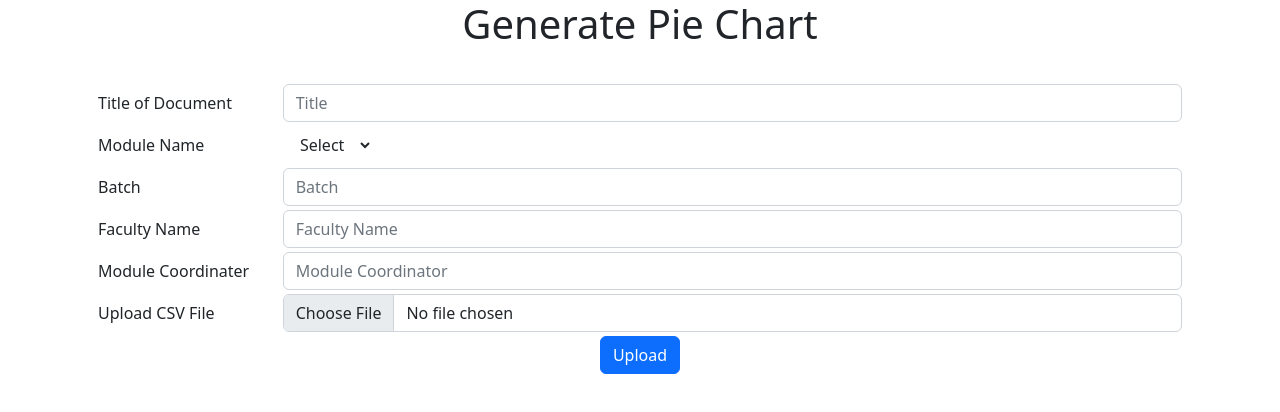
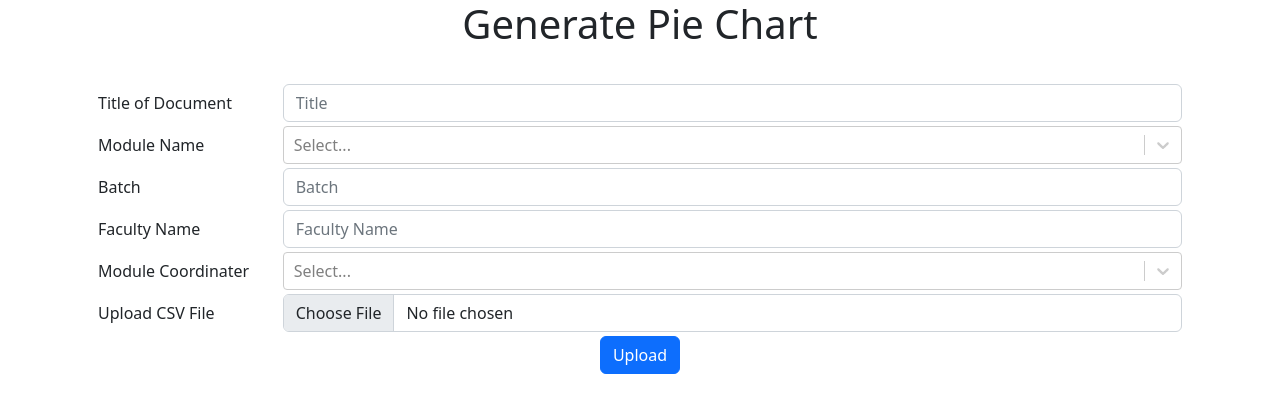
Before and after one commit to Shilbhushan-Khanderao/pie-generator-app, a React (Create React App) app: page / in a window 1280 px wide. Shown: the top 412 px of the page. Built offline with nearby package versions, Linux system fonts and the light colour scheme.

Commit message:
update of Dropdown for module name & coordinator

```diff
--- a/package.json
+++ b/package.json
@@ -3,7 +3,6 @@
   "version": "0.1.0",
   "private": true,
   "dependencies": {
-    "@react-pdf/renderer": "^3.0.2",
     "@testing-library/jest-dom": "^5.16.5",
     "@testing-library/react": "^13.4.0",
     "@testing-library/user-event": "^13.5.0",
@@ -13,6 +12,7 @@
     "react-bootstrap": "^2.7.0",
     "react-dom": "^18.2.0",
     "react-scripts": "5.0.1",
+    "react-select": "^5.7.0",
     "recharts": "^2.3.2",
     "web-vitals": "^2.1.4"
   },
--- a/src/component/InputComponent.js
+++ b/src/component/InputComponent.js
@@ -1,6 +1,7 @@
 import React from "react";
 import { useState } from "react";
 import PDFComponent from "./PDFComponent";
+import Select from "react-select";
 
 //to get all required data from user
 export const InputComponent = () => {
@@ -13,12 +14,32 @@ export const InputComponent = () => {
   const [faculty, setFaculty] = useState();
   const [moduleco, setModuleco] = useState();
 
+  const moduleCoordinatorName = [
+    { value: "Mrs. Kiran Waghmare", label: "Mrs. Kiran Waghmare" },
+    { value: "Mr. Vipul Tembulwar", label: "Mr. Vipul Tembulwar" },
+    { value: "Mrs. Shweta Bhere", label: "Mrs. Shweta Bhere" },
+    { value: "Mr. Malkeet Singh", label: "Mr. Malkeet Singh" },
+    { value: "Mr. Aniket Takmare", label: "Mr. Aniket Takmare" },
+    { value: "Mr. Aditya Kansana", label: "Mr. Aditya Kansana" },
+    { value: "Mr. Shilbhushan Khanderao", label: "Mr. Shilbhushan Khanderao" },
+  ];
+
+  const moduleNameList = [
+    { value: "CPOS", label: "CPOS" },
+    { value: "OOPJ", label: "OOPJ" },
+    { value: "ADS", label: "ADS" },
+    { value: "DBT", label: "DBT" },
+    { value: "WPT", label: "WPT" },
+    { value: "WJP", label: "WJP" },
+    { value: "SDM", label: "SDM" },
+  ];
+
+  //to set state of file uploaded
   function handleChange(e) {
     setFile(e.target.files[0]);
   }
 
-  function handleClick(e) {}
-
+  //to view the chart
   const showDiv = () => {
     setShow(true);
   };
@@ -40,7 +61,7 @@ export const InputComponent = () => {
             <div className="col-sm-10">
               <input
                 type="text"
-                class="form-control"
+                className="form-control"
                 id="title"
                 placeholder="Title"
                 onChange={(event) => setTitle(event.target.value)}
@@ -50,19 +71,10 @@ export const InputComponent = () => {
           <div className="form-group row m-1">
             <label className="col-sm-2 col-form-label">Module Name</label>
             <div className="dropdown col-sm-10">
-              <select
-                className="btn btn-outline"
-                onChange={(event) => setModuleName(event.target.value)}
-              >
-                <option value="select">Select</option>
-                <option value="CPOS">CPOS</option>
-                <option value="oopj">OOPJ</option>
-                <option value="ads">ADS</option>
-                <option value="dbt">DBT</option>
-                <option value="wpt">WPT</option>
-                <option value="wjp">WJP</option>
-                <option value="sdm">SDM</option>
-              </select>
+              <Select
+                options={moduleNameList}
+                onChange={(event) => setModuleName(event.value)}
+              />
             </div>
           </div>
           <div className="form-group row m-1">
@@ -70,7 +82,7 @@ export const InputComponent = () => {
             <div className="col-sm-10">
               <input
                 type="text"
-                class="form-control"
+                className="form-control"
                 id="batch"
                 placeholder="Batch"
                 onChange={(event) => setBatch(event.target.value)}
@@ -93,13 +105,10 @@ export const InputComponent = () => {
             <label className="col-sm-2 col-form-label">
               Module Coordinater
             </label>
-            <div className="col-sm-10">
-              <input
-                type="text"
-                className="form-control"
-                id="moduleco"
-                placeholder="Module Coordinator"
-                onChange={(event) => setModuleco(event.target.value)}
+            <div className="dropdown col-sm-10">
+              <Select
+                options={moduleCoordinatorName}
+                onChange={(event) => setModuleco(event.value)}
               />
             </div>
           </div>
```
Also changed, not shown: 1 other file (tests, documents, lock files or other folders).
